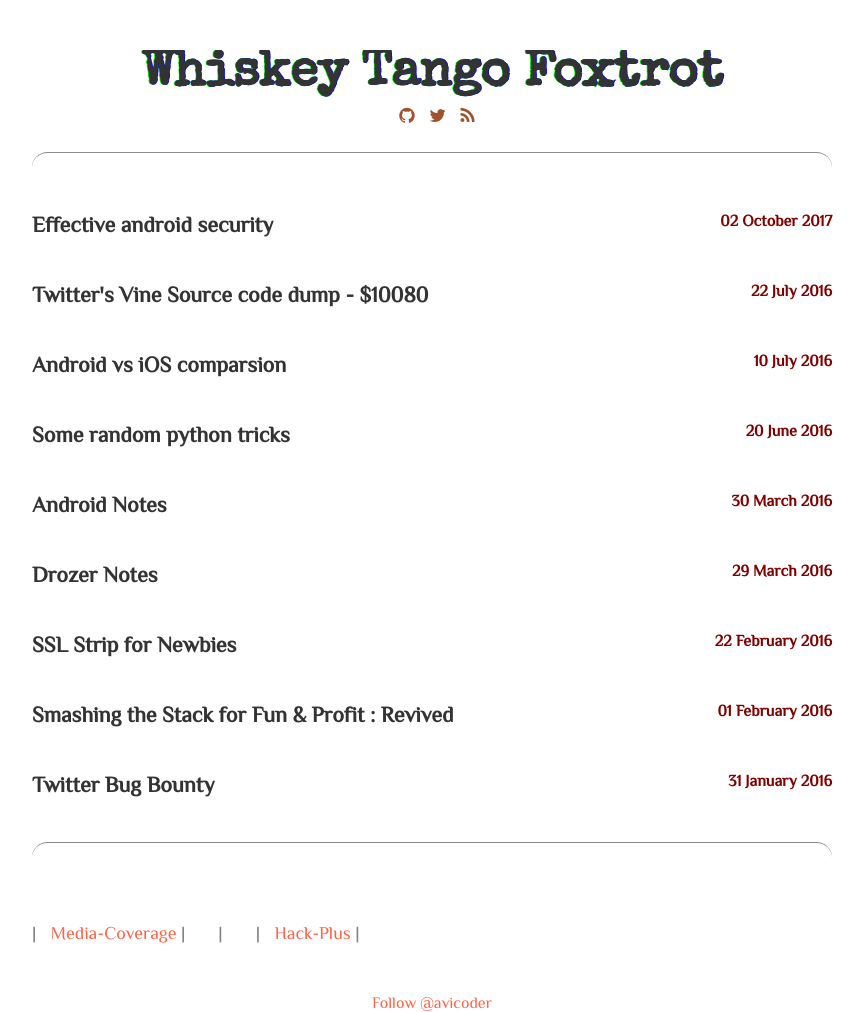
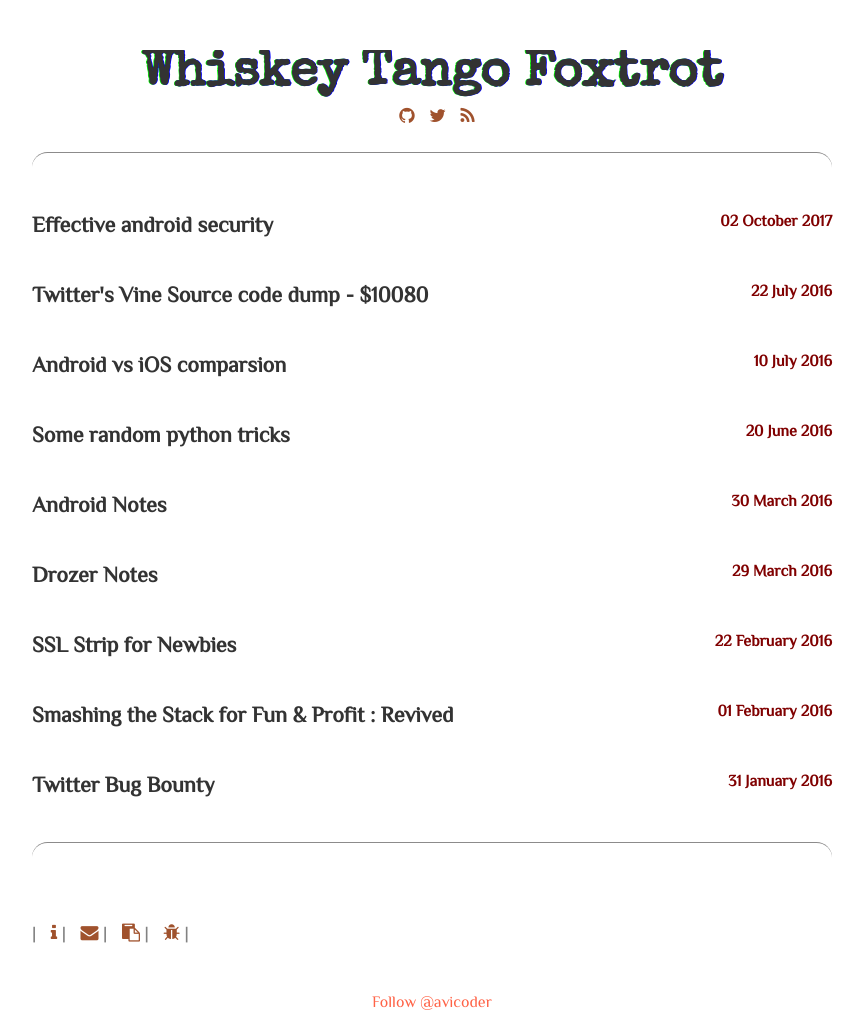
Before and after one commit to avicoder/avicoder.github.io, a Jekyll site: the page built from index.html, in a window 1280 px wide. Shown: the whole page, without its empty margins (208-1072 px from the left). Built offline with Jekyll 4.4.1, drawn with Linux system fonts in a browser that asks for light colours; some web fonts are replaced.

Commit message:
Update default.html

```diff
--- a/_layouts/default.html
+++ b/_layouts/default.html
@@ -43,16 +43,16 @@
         <ul class="menu">
                  |
             <a href="/media.html" class="social-links__entry" target="_blank">
-                Media-Coverage
+                <i class="fa fa-info" aria-hidden="true"></i>
             </a> |
             <a href="mailto:avicoder[at]outlook[dot]com" class="social-links__entry" target="_blank">
-                <i class="fas fa-at"></i>
+                <i class="fa fa-envelope" aria-hidden="true"></i>
             </a> |
              <a href="https://github.com/avicoder/notes" class="social-links__entry" target="_blank">
-                <i class="far fa-clipboard"></i>
+                <i class="fa fa-clipboard" aria-hidden="true"></i>
             </a> |
             <a href="http://hack.plus" class="social-links__entry" target="_blank">
-                Hack-Plus
+                <i class="fa fa-bug" aria-hidden="true"></i>
             </a> |
 
         </ul>
```
